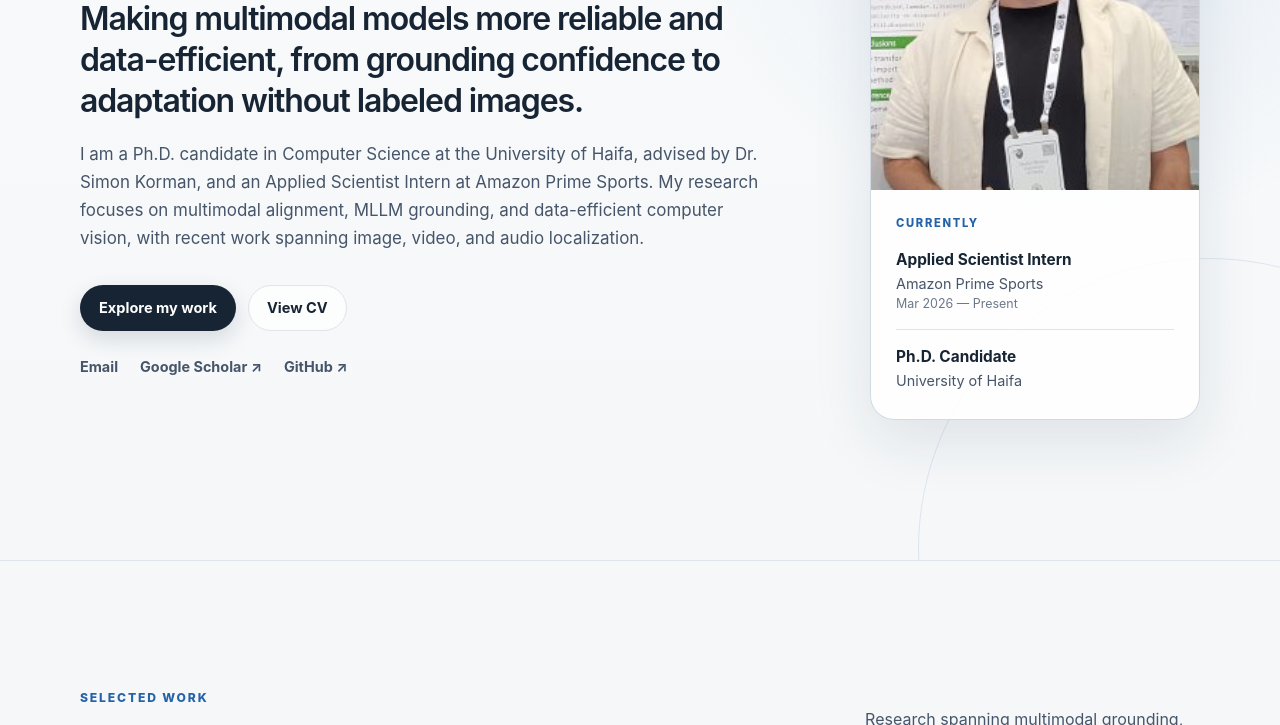
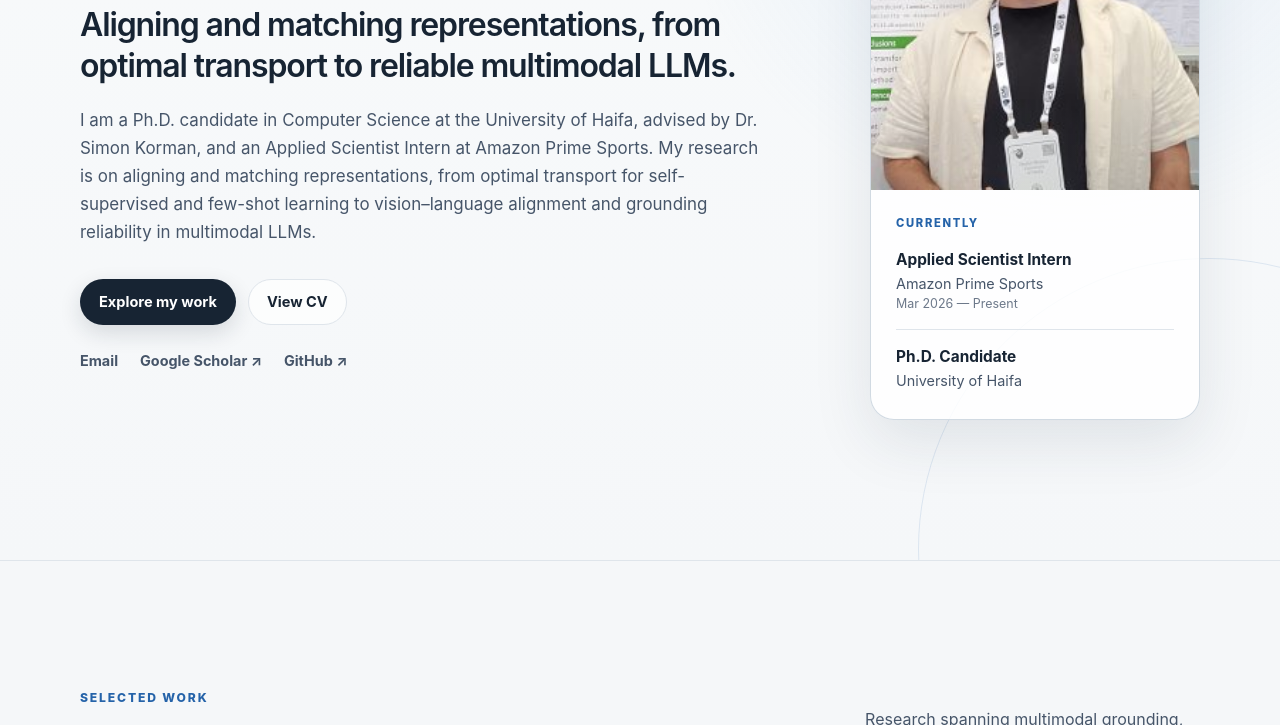
Before and after one commit to DanielShalam/danielshalam.github.io, a plain HTML site: page index.html in a window 1280 px wide. Shown: the part 375-1100 px from the top of the page. Drawn offline with Linux system fonts and the light colour scheme.

Commit message:
Reframe research profile around aligning and matching representations

```diff
--- a/index.html
+++ b/index.html
@@ -3,10 +3,10 @@
 <head>
   <meta charset="utf-8" />
   <meta name="viewport" content="width=device-width, initial-scale=1" />
-  <meta name="description" content="Daniel Shalam is a computer vision researcher and Ph.D. candidate working on multimodal alignment, MLLM grounding, and data-efficient learning." />
+  <meta name="description" content="Daniel Shalam is a computer vision researcher and Ph.D. candidate working on aligning and matching representations, from optimal transport to vision-language alignment and grounding reliability in multimodal LLMs." />
   <meta name="theme-color" content="#f5f7f9" />
   <meta property="og:title" content="Daniel Shalam — Computer Vision Researcher" />
-  <meta property="og:description" content="Research in multimodal alignment, MLLM grounding, and data-efficient computer vision." />
+  <meta property="og:description" content="Research on aligning and matching representations: optimal transport, vision-language alignment, and grounding reliability in multimodal LLMs." />
   <meta property="og:type" content="website" />
   <title>Daniel Shalam — Computer Vision Researcher</title>
   <link rel="stylesheet" href="styles.css" />
@@ -33,9 +33,9 @@
         <div class="hero-copy">
           <p class="eyebrow">Computer vision &amp; multimodal learning</p>
           <h1 id="hero-title">Daniel Shalam</h1>
-          <p class="hero-headline">Making multimodal models more reliable and data-efficient, from grounding confidence to adaptation without labeled images.</p>
+          <p class="hero-headline">Aligning and matching representations, from optimal transport to reliable multimodal LLMs.</p>
           <p class="hero-summary">
-            I am a Ph.D. candidate in Computer Science at the University of Haifa, advised by Dr. Simon Korman, and an Applied Scientist Intern at Amazon Prime Sports. My research focuses on multimodal alignment, MLLM grounding, and data-efficient computer vision, with recent work spanning image, video, and audio localization.
+            I am a Ph.D. candidate in Computer Science at the University of Haifa, advised by Dr. Simon Korman, and an Applied Scientist Intern at Amazon Prime Sports. My research is on aligning and matching representations, from optimal transport for self-supervised and few-shot learning to vision&ndash;language alignment and grounding reliability in multimodal LLMs.
           </p>
           <div class="hero-actions" aria-label="Profile links">
             <a class="button button-primary" href="#publications">Explore my work</a>
```
Also changed, not shown: 2 other files.
